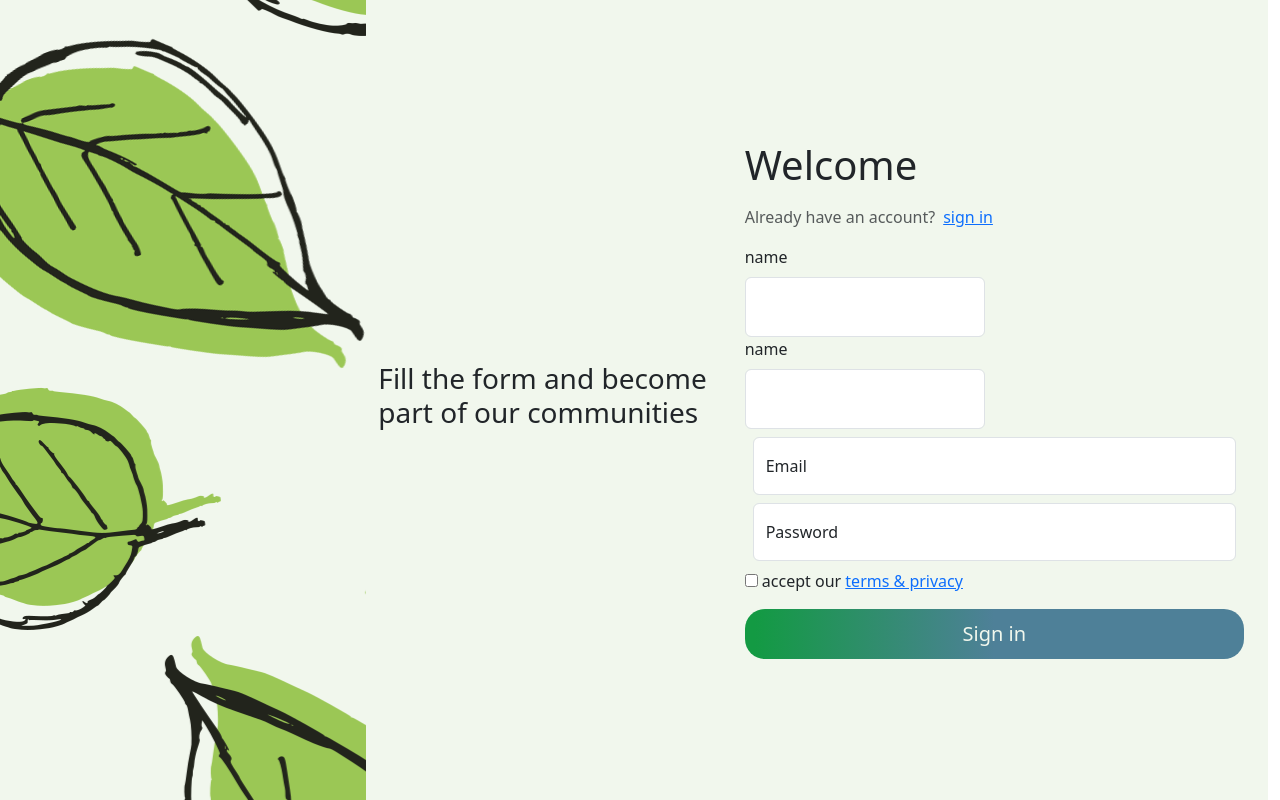
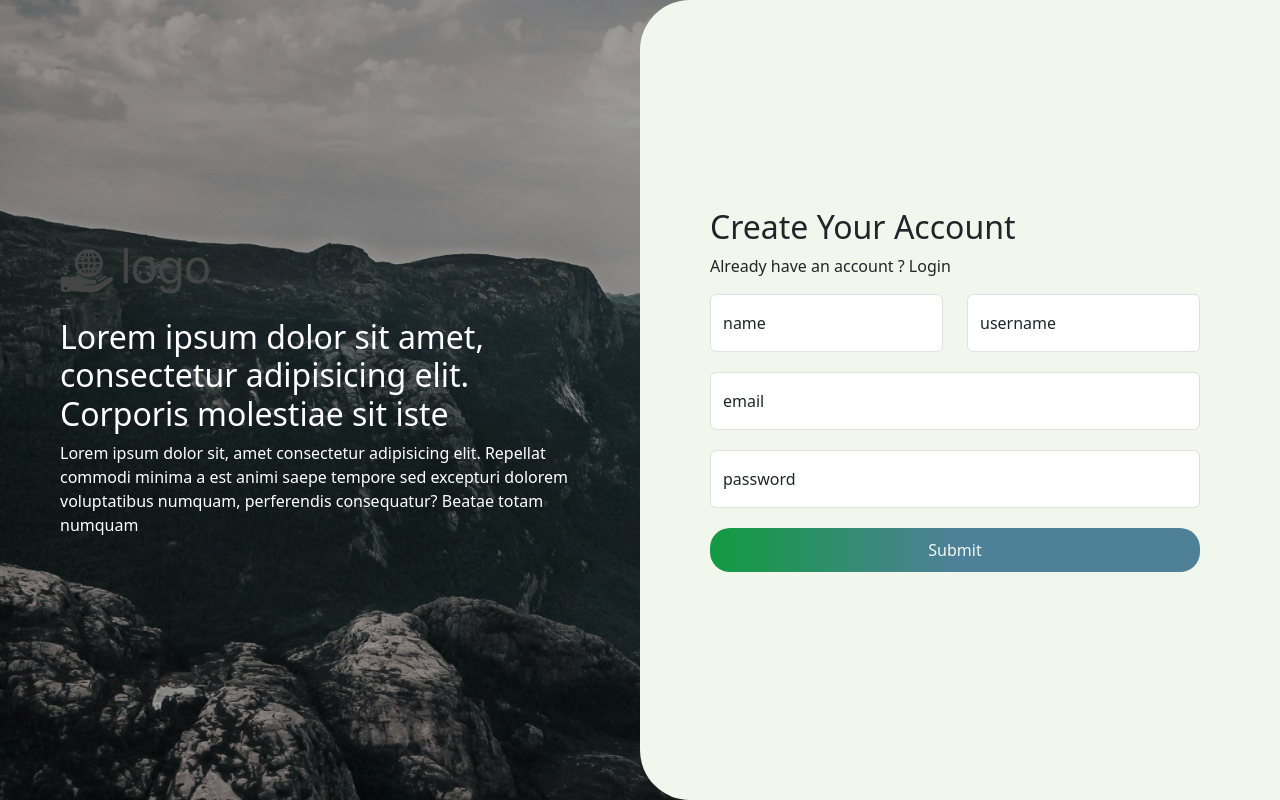
Before and after one commit to Tsantanny/econumpy-UI, a React (Vite) app: page /register in a window 1280 px wide. Built offline with nearby package versions, Linux system fonts and the light colour scheme.

Commit message:
update register page

```diff
--- a/src/pages/Register.jsx
+++ b/src/pages/Register.jsx
@@ -1,123 +1,76 @@
 import "../styles/RegisterPage.css";
-import { useForm } from "react-hook-form";
-
+import logo from "../assets/images/logo.png";
 function RegisterPage() {
-  const nameInput = document.getElementById("validationServer02");
-  function validate(e) {
-    e.target.classList.add("is-validate");
-  }
-  const {
-    register,
-    handleSubmit,
-    formState: { errors },
-  } = useForm();
-  function onSubmit(data) {
-    console.log(data);
-  }
   return (
     <>
-      <div className="register-container container-fluid row ">
-        <div className="side-hero col"></div>
-
-        <div className="app-desc col">
-          <h3 className="collapseOnMobile">
-            Fill the form and become part of our communities
-          </h3>
-        </div>
-        <form
-          onSubmit={handleSubmit(onSubmit)}
-          className="col-5 needs-validation "
-        >
-          <h1 className="mb-3 loginTitle ">Welcome </h1>
-          <p className="text-muted toRegisterRef">
-            {"Already have an account?"}
-            <a className="text-primary m-2  ">sign in</a>
+      <div className="background"></div>
+      <section className="main-container ">
+        <section className="presentation text-white">
+          <img src={logo} alt="" className="logo" />
+          <h2 className="mt-4">
+            Lorem ipsum dolor sit amet, consectetur adipisicing elit. Corporis
+            molestiae sit iste
+          </h2>
+          <p>
+            Lorem ipsum dolor sit, amet consectetur adipisicing elit. Repellat
+            commodi minima a est animi saepe tempore sed excepturi dolorem
+            voluptatibus numquam, perferendis consequatur? Beatae totam numquam
           </p>
-
-
-            <div className="row mr">
-              <div class="col">
-                <label for="validationServer02" class="form-label">
-                  name
-                </label>
+        </section>
+        <section className="register-container ">
+          <h2>Create Your Account</h2>
+          <p>
+            Already have an account ? <span>Login</span>
+          </p>
+          <form>
+            <div className="d-flex u-name gap-4">
+              <div className="form-floating  ">
                 <input
-                  onChange={validate}
-                  type="text"
-                  {...register("name", {
-                    required: true,
-                  })}
-                  class="form-control reg-btn-names "
-                  id="validationServer02"
+                  type="email"
+                  className={`form-control `}
+                  id="floatingInput"
+                  placeholder="name@example.com"
                   required
                 />
-                <div class="valid-feedback">Looks good!</div>
+                <label htmlFor="floatingInput">name</label>
               </div>
-              <div class="col">
-                <label for="validationServer02" class="form-label">
-                  name
-                </label>
+              <div className="form-floating  ">
                 <input
-                  onChange={validate}
-                  type="text"
-                  {...register("name", {
-                    required: true,
-                  })}
-                  class="form-control reg-btn-names "
-                  id="validationServer02"
+                  type="email"
+                  className={`form-control `}
+                  id="floatingInput"
+                  placeholder="name@example.com"
                   required
                 />
-                <div class="valid-feedback">Looks good!</div>
+                <label htmlFor="floatingInput">username</label>
               </div>
             </div>
-
-            {/* <div className="form-floating col">
-              <input
-                type="text"
-                className={`form-control ${errors.name && "is-invalid"}}`}
-                id="floatingInput2"
-                placeholder="name"
-                {...register("name", { required: true, pattern: /^\S+@\S+$/i })}
-              />
-              <label htmlFor="floatingInput2">name</label>
-              <p className="invalid-feedback">name is invalid</p>
-            </div> */}
-          <div className="form-floating m-2 row">
+            <div className="form-floating ">
               <input
                 type="email"
-              className={`form-control ${errors.email && "is-invalid"}}`}
+                className={`form-control `}
                 id="floatingInput"
                 placeholder="name@example.com"
-              {...register("email", { required: true, pattern: /^\S+@\S+$/i })}
                 required
               />
-            <label htmlFor="floatingInput">Email</label>
-            <p className="invalid-feedback">Email is invalid</p>
+              <label htmlFor="floatingInput">email</label>
+            </div>
+            <div className="form-floating ">
+              <input
+                type="email"
+                className={`form-control `}
+                id="floatingInput"
+                placeholder="name@example.com"
+                required
+              />
+              <label htmlFor="floatingInput">password</label>
             </div>
 
-          <div className="form-floating m-2">
-            <input
-              type="password"
-              className={`form-control ${errors.password && "is-invalid"}`}
-              id="floatingPassword"
-              placeholder="Password"
-              {...register("password", { required: true })}
-            />
-            <label htmlFor="floatingPassword">Password</label>
-            <p className="invalid-feedback">Password is invalid</p>
-          </div>
-
-          <div className="checkbox mb-3">
-            <label>
-              <input type="checkbox" value="remember-me" required /> accept our{" "}
-              <a href="#">terms & privacy</a>
-            </label>
-          </div>
-
-          <button className="w-100 btn primary-btn  btn-lg" type="submit">
-            Sign in
-          </button>
+            <button className="primary-btn">Submit</button>
           </form>
-      </div>
+          <div className="extends"></div>
+        </section>
+      </section>
     </>
   );
 }
--- a/src/styles/RegisterPage.css
+++ b/src/styles/RegisterPage.css
@@ -1,56 +1,72 @@
-:root {
-    --pigment-green: #139a43ff;
-    --air-force-blue: #4e8098ff;
-    --mint-cream: #f1f7edff;
-    --raisin-black: #1a181bff;
-    --burnt-umber: #823329ff;
-  }
-
-.register-container{
-    width: 100dvw;
-    height: 100dvh;
-    background: var(--mint-cream);
-    display: flex;
-    align-items: center;
-    justify-content: space-around;
+.register-container {
+  max-width: 600px;
+  padding: 70px 20px 90px 70px;
+  border-radius: 50px;
+  background-color: var(--mint-cream);
+  height: 100vh;
+  display: flex;
+  flex-direction: column;
+  justify-content: center;
 }
-.side-hero{
-    background: url('../../public/leaf.png');
-    width: 25%;
-    height: 100%;
-
-}
-.form-container{
-
-}
-.reg-btn{
-    height: 60px;
-    width: 400px;
-}
-.reg-btn-names{
-    height: 60px;
-    width: 240px;
-    margin-right: 20px;
+.register-container form {
+  display: flex;
+  flex-direction: column;
+  gap: 20px;
 }
 
-@media (max-width: 1250px) {
-    .collapseOnMobile{
-        display: none;
-    }
-    .register-container{
-        display: flex;
-        flex-direction: column;
-    }
+form input {
+  height: 50px;
 }
-.names-container{
-display: flex;
-align-items: center;
-width: 800px;
-height: 60px;
+
+.u-name .form-floating {
+  flex: 1;
 }
-.ml{
-    margin-left: 20px;
+
+.main-container {
+  display: flex;
+  z-index: -100;
+  padding-inline: 60px;
+  justify-content: space-between;
+  align-items: center;
+  height: 100vh;
+  background-size: contain;
+  background-position: right;
+  background-blend-mode: multiply;
+  /*   background-image: url("../../public/leaf.png");
+ */
 }
-.name-input{
-    margin-right: 10px;
+
+.background {
+  position: absolute;
+  z-index: -1;
+  height: 100vh;
+  width: 100vw;
+  background-size: cover;
+  background-position: right;
+  background-color: rgb(158, 158, 158);
+  background-blend-mode: multiply;
+  /*   background-image: url("../../public/leaf.png");
+ */
+  background-image: url("../assets/images/register-background.jpg");
 }
+.main-container .presentation {
+  flex-basis: 45%;
+}
+
+.main-container .register-container {
+  flex-basis: 50%;
+}
+
+.logo {
+  width: 150px;
+}
+
+.extends {
+  height: 100vh;
+  position: absolute;
+  width: 150px;
+  background-color: var(--mint-cream);
+  top: 0;
+  z-index: -1;
+  right: 0;
+}
```
Also changed, not shown: src/pages/Home.jsx (+6 -4 lines), src/assets/images/register-background.jpg (added), 1 other file (tests, documents, lock files or other folders). Lines whose indentation alone changed are shown as unchanged.
